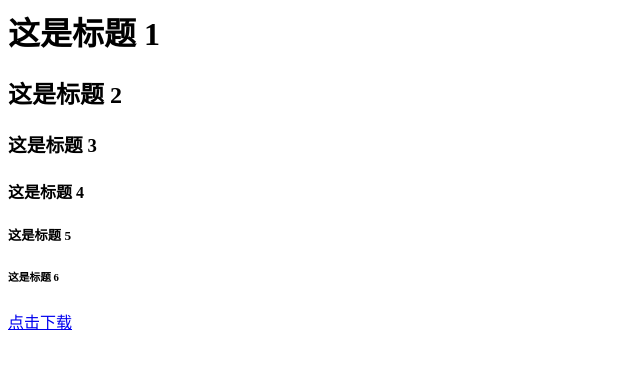
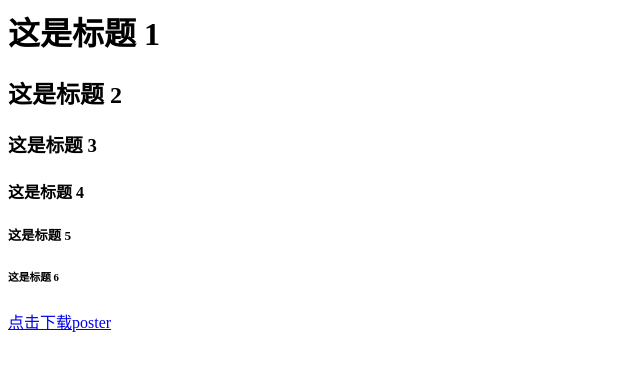
Before and after one commit to VinceCarrot/homepage, a plain HTML site: page index.html in a window 1280 px wide. Shown: the full height of the page, 0-640 px from the left. Drawn offline with Linux system fonts and the light colour scheme.

Commit message:
Update index

```diff
--- a/index.html
+++ b/index.html
@@ -11,6 +11,6 @@
 <h4>这是标题 4</h4>
 <h5>这是标题 5</h5>
 <h6>这是标题 6</h6>
-<a href="https://github.com/VinceCarrot/homepage/blob/main/6660.pdf" download="Poster">点击下载</a>
+<a href="https://github.com/VinceCarrot/homepage/blob/main/6660.pdf" download="6660.pdf">点击下载poster</a>
 </body>
 </html>
```
